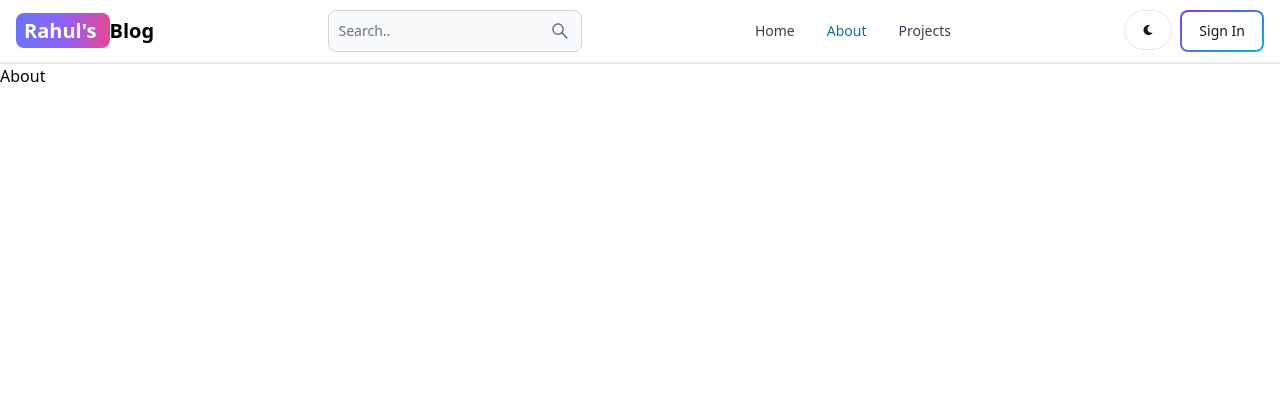
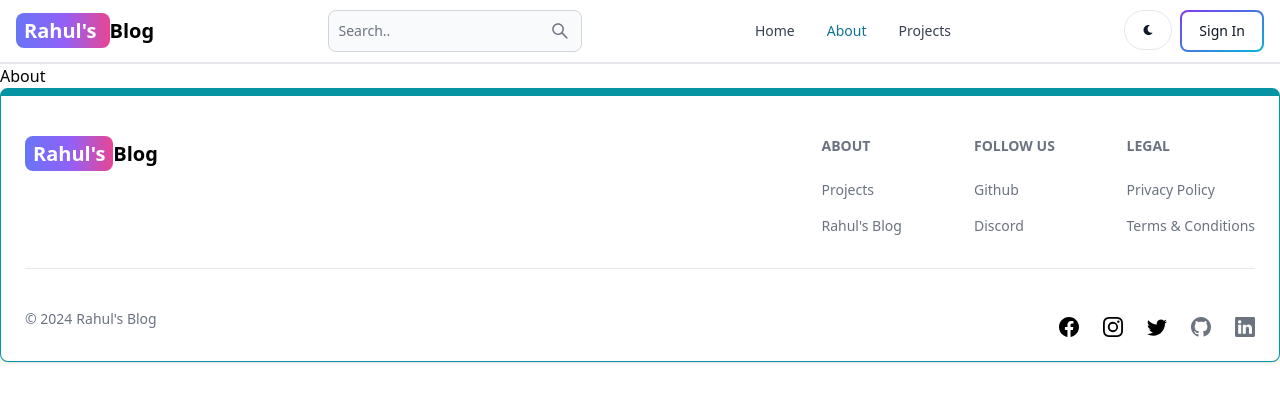
Before and after one commit to rrahul1/blog-mern-stack, a React (Vite) app in the folder frontend/: page /about in a window 1280 px wide. Shown: the top 402 px of the page. Built offline with nearby package versions, Linux system fonts and the light colour scheme.

Commit message:
created footer

```diff
--- a/frontend/src/App.jsx
+++ b/frontend/src/App.jsx
@@ -7,6 +7,7 @@
 import SignIn from "./pages/SignIn";
 import SignUp from "./pages/SignUp";
 import Header from "./components/Header";
+import AppFooter from "./components/AppFooter";
 
 const App = () => {
    return (
@@ -20,6 +21,7 @@
             <Route path="/projects" element={<Projects />} />
             <Route path="/about" element={<About />} />
          </Routes>
+         <AppFooter />
       </BrowserRouter>
    );
 };
--- /dev/null
+++ b/frontend/src/components/AppFooter.jsx
@@ -0,0 +1,98 @@
+import { Footer } from "flowbite-react";
+import React from "react";
+import { Link } from "react-router-dom";
+import {
+   BsFacebook,
+   BsGithub,
+   BsInstagram,
+   BsLinkedin,
+   BsTwitter,
+} from "react-icons/bs";
+
+const AppFooter = () => {
+   return (
+      <Footer container className="border border-t-8 border-teal-500">
+         <div className="w-full max-w-7xl mx-auto">
+            <div className="grid w-full justify-between sm:flex md:grid-cols-1">
+               <div className="mt-5">
+                  <Link
+                     to="/"
+                     className="self-center whitespace-nowrap text-lg sm:text-xl font-semibold dark:text-white"
+                  >
+                     <span className="px-2 py-1 bg-gradient-to-r from-indigo-500 via-purple-500 to-pink-500 rounded-lg text-white">
+                        Rahul's
+                     </span>
+                     Blog
+                  </Link>
+               </div>
+               <div className="grid grid-cols-2 gap-8 mt-4 sm:grid-cols-3 sm:gap-6">
+                  <div>
+                     <Footer.Title title="ABOUT" />
+                     <Footer.LinkGroup col>
+                        <Footer.Link
+                           href="https://github.com/rrahul1?tab=repositories"
+                           target="_blank"
+                           rel="noopener noreferrer"
+                        >
+                           Projects
+                        </Footer.Link>
+                        <Footer.Link
+                           href="/about"
+                           target="_blank"
+                           rel="noopener noreferrer"
+                        >
+                           Rahul's Blog
+                        </Footer.Link>
+                     </Footer.LinkGroup>
+                  </div>
+                  <div>
+                     <Footer.Title title="FOLLOW US" />
+                     <Footer.LinkGroup col>
+                        <Footer.Link
+                           href="https://github.com/rrahul1"
+                           target="_blank"
+                           rel="noopener noreferrer"
+                        >
+                           Github
+                        </Footer.Link>
+                        <Footer.Link href="#">Discord</Footer.Link>
+                     </Footer.LinkGroup>
+                  </div>
+                  <div>
+                     <Footer.Title title="LEGAL" />
+                     <Footer.LinkGroup col>
+                        <Footer.Link href="#">Privacy Policy</Footer.Link>
+                        <Footer.Link href="#">
+                           Terms &amp; Conditions
+                        </Footer.Link>
+                     </Footer.LinkGroup>
+                  </div>
+               </div>
+            </div>
+            <Footer.Divider />
+            <div className="w-full sm:flex sm:items-center sm:justify-between">
+               <Footer.Copyright
+                  href="#"
+                  by="Rahul's Blog"
+                  year={new Date().getFullYear()}
+               />
+               <div className="flex gap-6 sm:mt0 mt-4 sm:justify-center">
+                  <Footer.Icon href="" icon={BsFacebook} />
+                  <Footer.Icon href="" icon={BsInstagram} />
+                  <Footer.Icon href="" icon={BsTwitter} />
+                  <Footer.Icon
+                     href="https://github.com/rrahul1"
+                     icon={BsGithub}
+                  />
+                  <Footer.Icon
+                     href="https://linkedin.com/in/rrahul1"
+                     icon={BsLinkedin}
+                  />
+               </div>
+            </div>
+         </div>
+      </Footer>
+   );
+};
+
+export default AppFooter;
```
